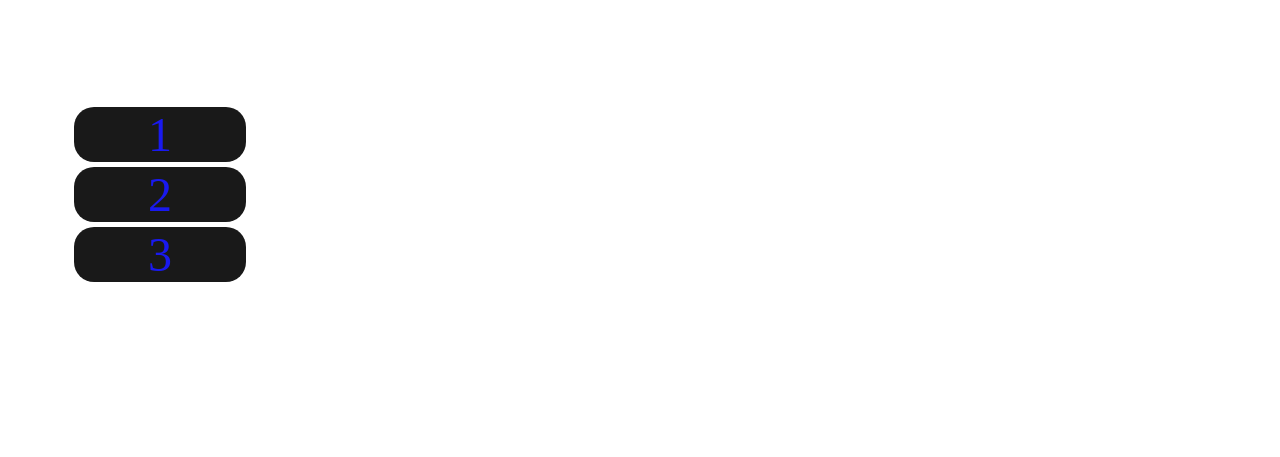
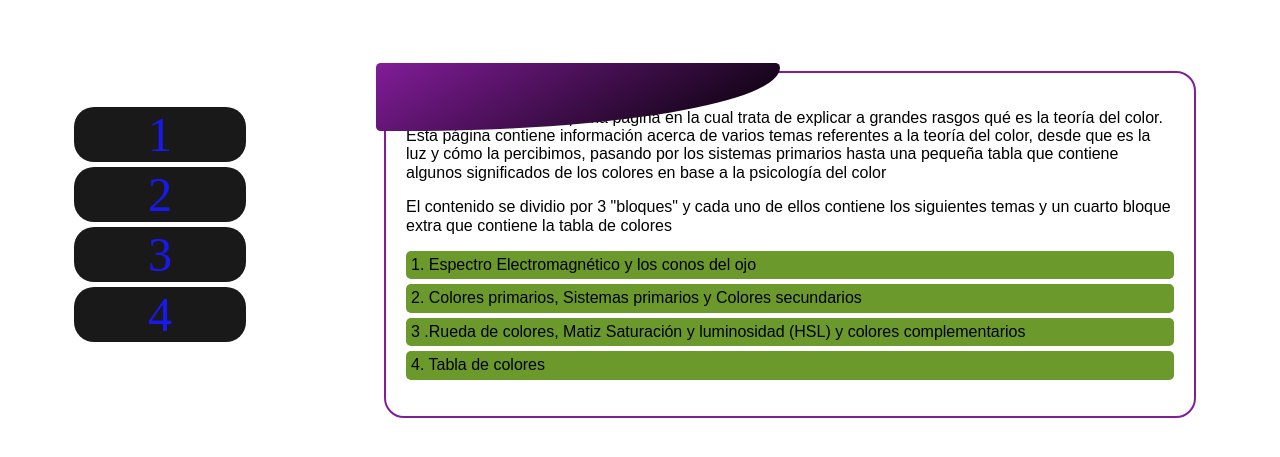
Before and after one commit to BrickRock/Teoria-Color, a plain HTML site: page index.html in a window 1280 px wide. Shown: the part 111-568 px from the top of the page. Drawn offline with Linux system fonts and the light colour scheme.

Commit message:
trabajando en la decoracion

```diff
--- a/css/style.css
+++ b/css/style.css
@@ -78,3 +78,53 @@ body{
     background-color: yellowgreen;
     border-radius: 20px;
 }
+/*Termina el menú de navegación*/
+
+/************Contenido main*******/
+
+.contenido
+{
+    inline-size: 60%;
+    margin-block-start: 10vh;
+    margin-inline-start: 30%;
+
+    font-family: Arial;
+
+    border: 2px solid #821C99;
+    border-radius: 20px;
+    padding: 20px;
+
+    background-color: white;
+    position: relative;
+}
+
+.menu-contenido
+{
+    list-style: none;
+    padding-left: 0px;
+
+}
+
+.boton-contenido
+{
+    margin: 5px auto;
+    background-color: #6B992B;
+    padding: 5px;
+    border-radius: 5px;
+}
+
+.contenido::before
+{
+    content: "";
+    display: block;
+    position: absolute;
+    background-image: linear-gradient(150deg, #821C99, black);
+    inline-size: 50%;
+    block-size: 20%;
+    z-index: 1;
+
+    left: -10px;
+    top: -10px;
+    border-radius: 5px;
+    border-bottom-right-radius: 100% 100%;
+}
--- a/index.html
+++ b/index.html
@@ -18,7 +18,30 @@
             <li class="boton"><a href="#">1</a></li>
             <li class="boton"><a href="#">2</a></li>
             <li class="boton"><a href="#">3</a></li>
+            <li class="boton"><a href="#">4</a></li>
         </ul>
     </nav>
+
+    <main class="contenido">
+        <p>
+            Bienvenidos a esta pequeña página en la cual trata de explicar a grandes rasgos qué es la teoría del color.
+
+            Esta página contiene información acerca de varios temas referentes a la teoría del color, desde que es la luz
+             y cómo la percibimos, pasando por los sistemas primarios hasta una pequeña tabla que contiene algunos
+              significados de los colores en base a la psicología del color
+        </p>
+
+        <p>
+            El contenido se dividio por 3 "bloques" y cada uno de ellos contiene los siguientes temas y un cuarto bloque extra
+            que contiene la tabla de colores
+        </p>
+
+        <ul class="menu-contenido">
+            <li class="boton-contenido">1. Espectro Electromagnético y los conos del ojo</li>
+            <li class="boton-contenido">2. Colores primarios, Sistemas primarios y Colores secundarios</li>
+            <li class="boton-contenido">3 .Rueda de colores, Matiz Saturación y luminosidad (HSL) y colores complementarios</li>
+            <li class="boton-contenido">4. Tabla de colores</li>
+        </ul>
+    </main>
 </body>
 </html>
```
